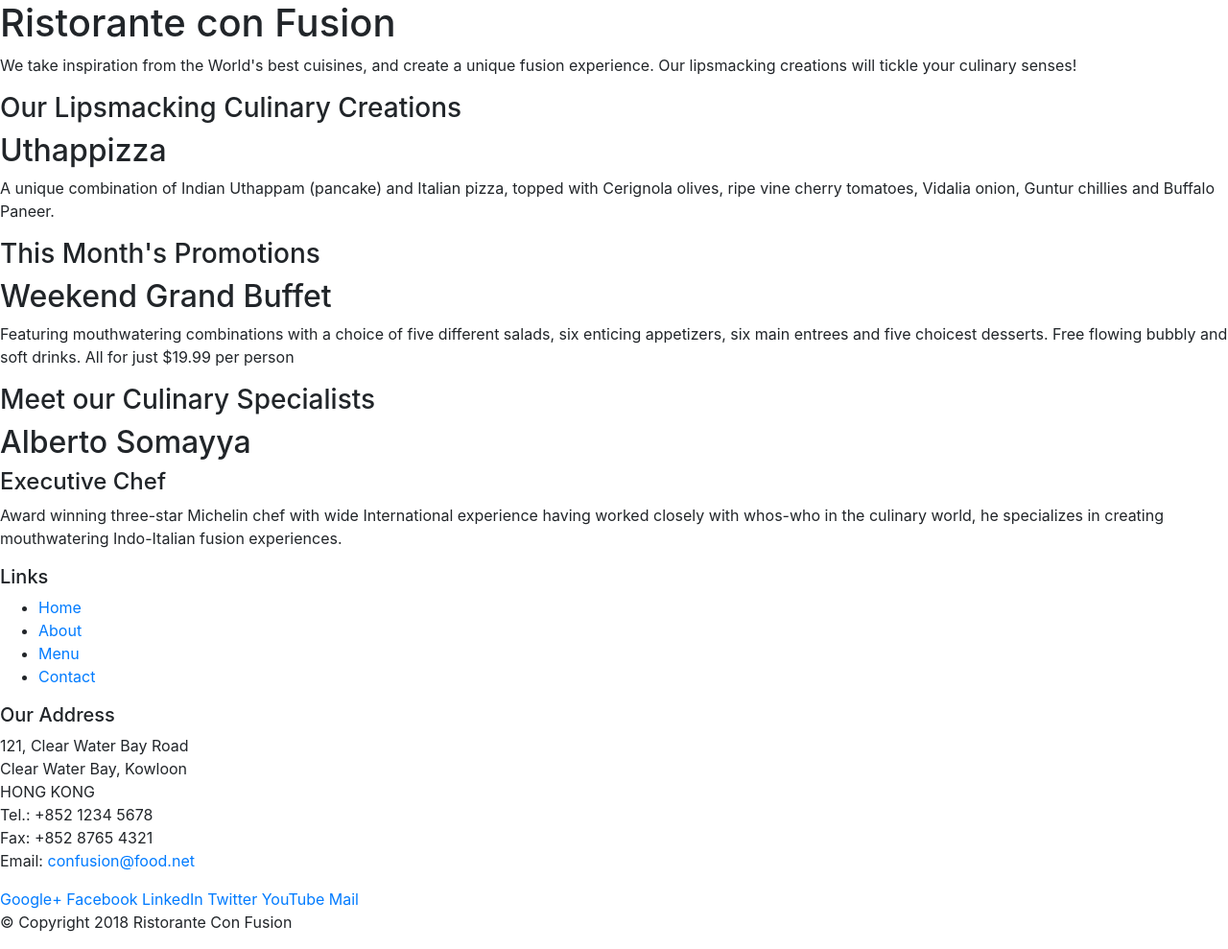
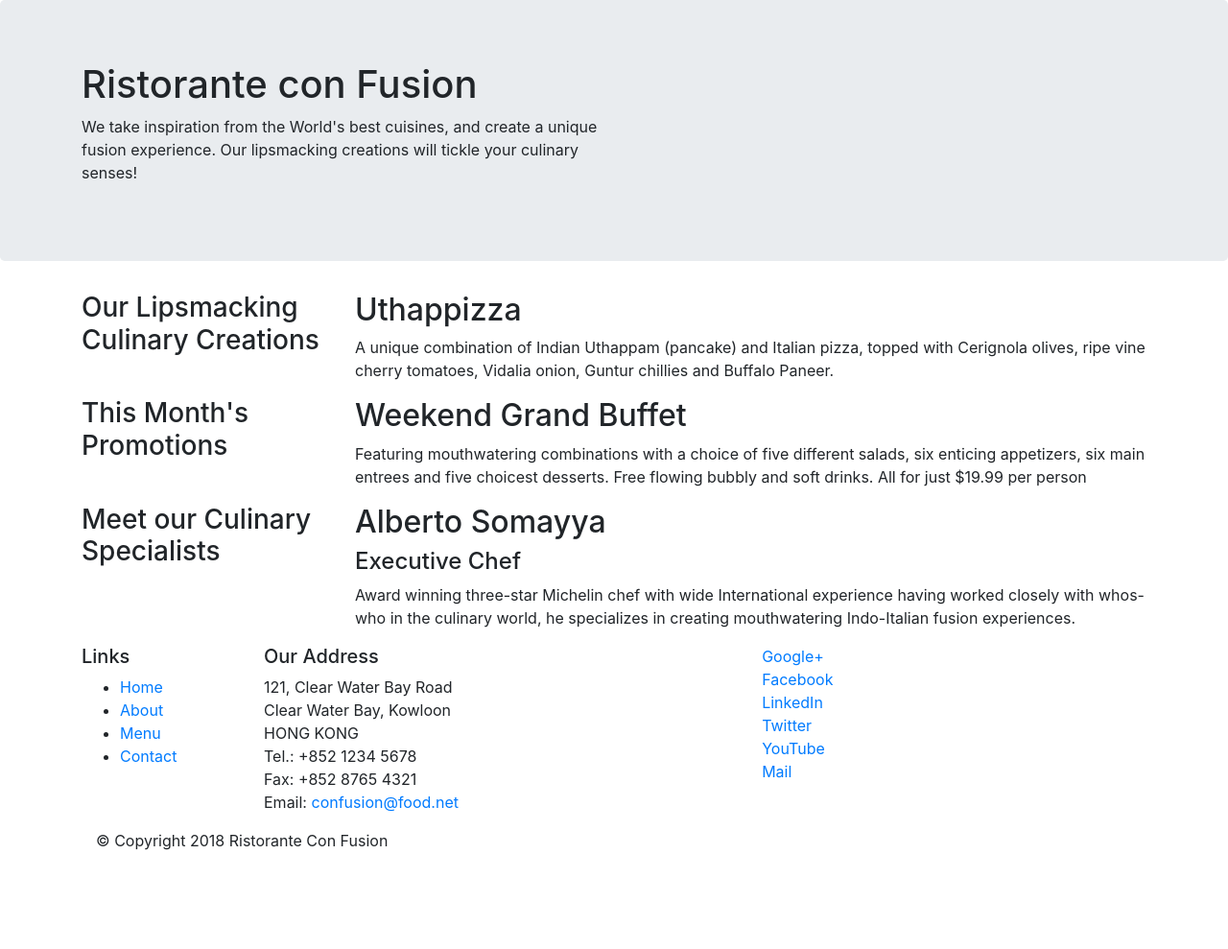
Before and after one commit to Anushka-04/Front-End-Bootstrap, a website: page index.html in a window 1280 px wide. Shown: the whole page at 96% size. After the commit the page ends 904 px from the top, so only its background shows below. Drawn offline with nearby package versions, Linux system fonts and the light colour scheme.

Commit message:
Bootstrap Grid 1

```diff
--- a/index.html
+++ b/index.html
@@ -13,46 +13,46 @@
 
 <body>
 
-    <header>
-        <div>
-            <div>
-                <div>
+    <header class="jumbotron">
+        <div class="container">
+            <div class="row">
+                <div class="col-12 col-sm-6">
                     <h1>Ristorante con Fusion</h1>
                     <p>We take inspiration from the World's best cuisines, and create a unique fusion experience. Our lipsmacking creations will tickle your culinary senses!</p>
                 </div>
-                <div>
+                <div class="col-12 col-sm">
                 </div>
             </div>
         </div>
     </header>
 
-    <div>
-        <div>
-            <div>
+    <div class="container">
+        <div class="row">
+            <div class="col-12 col-sm-4 col-md-3">
                 <h3>Our Lipsmacking Culinary Creations</h3>
             </div>
-            <div>
+            <div class="col col-sm col-md">
                 <h2>Uthappizza</h2>
                 <p>A unique combination of Indian Uthappam (pancake) and Italian pizza, topped with Cerignola olives, ripe vine cherry tomatoes, Vidalia onion, Guntur chillies and Buffalo Paneer.</p>
             </div>
         </div>
 
 
-        <div>
-            <div>
+        <div class="row">
+            <div class="col-12 col-sm-4 col-md-3">
                 <h3>This Month's Promotions</h3>
             </div>
-            <div>
+            <div class="col col-sm col-md">
                 <h2>Weekend Grand Buffet</h2>
                 <p>Featuring mouthwatering combinations with a choice of five different salads, six enticing appetizers, six main entrees and five choicest desserts. Free flowing bubbly and soft drinks. All for just $19.99 per person </p>
             </div>
         </div>
 
-        <div>
-            <div>
+        <div class="row">
+            <div class="col-12 col-sm-4 col-md-3">
                 <h3>Meet our Culinary Specialists</h3>
             </div>
-            <div>
+            <div class="col col-sm col-md">
                 <h2>Alberto Somayya</h2>
                 <h4>Executive Chef</h4>
                 <p>Award winning three-star Michelin chef with wide International experience having worked closely with whos-who in the culinary world, he specializes in creating mouthwatering Indo-Italian fusion experiences. </p>
@@ -61,9 +61,9 @@
     </div>
 
     <footer>
-        <div>
-            <div>
-                <div>
+        <div class="container">
+            <div class="row">
+                <div class="col-4 col-sm-2">
                     <h5>Links</h5>
                     <ul>
                         <li><a href="#">Home</a></li>
@@ -72,7 +72,7 @@
                         <li><a href="#">Contact</a></li>
                     </ul>
                 </div>
-                <div>
+                <div class="col-7 col-sm-5">
                     <h5>Our Address</h5>
                     <address>
 		              121, Clear Water Bay Road<br>
@@ -83,8 +83,8 @@
 		              Email: <a href="mailto:confusion@food.net">confusion@food.net</a>
 		           </address>
                 </div>
-                <div>
-                    <div>
+                <div class="col-12 col-sm-4">
+                    <div class="col-4 offset-1 col-sm-2">
                         <a href="http://google.com/+">Google+</a>
                         <a href="http://www.facebook.com/profile.php?id=">Facebook</a>
                         <a href="http://www.linkedin.com/in/">LinkedIn</a>
@@ -95,7 +95,7 @@
                 </div>
            </div>
            <div>
-                <div>
+                <div class="col-auto">
                     <p>© Copyright 2018 Ristorante Con Fusion</p>
                 </div>
            </div>
```
